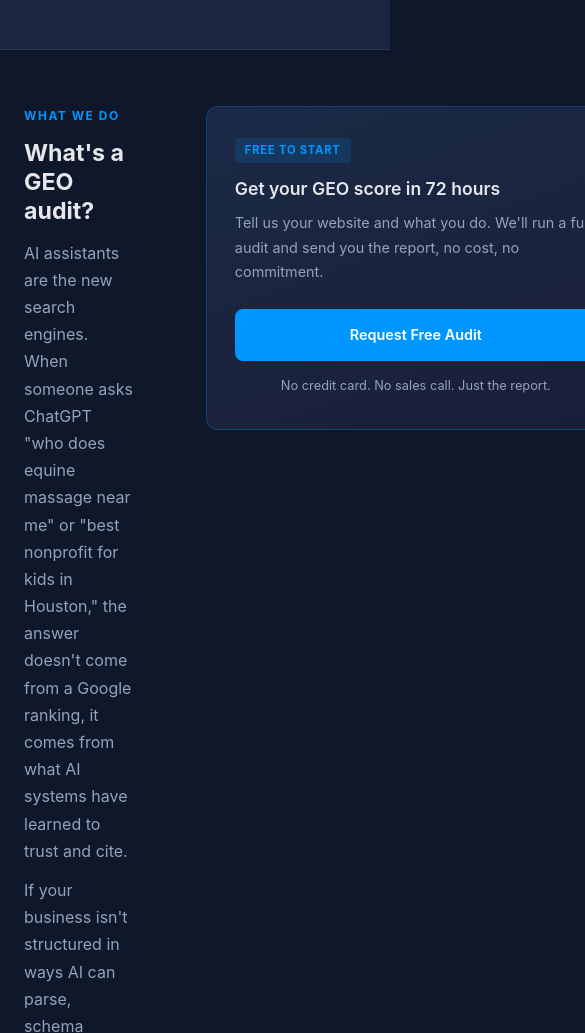
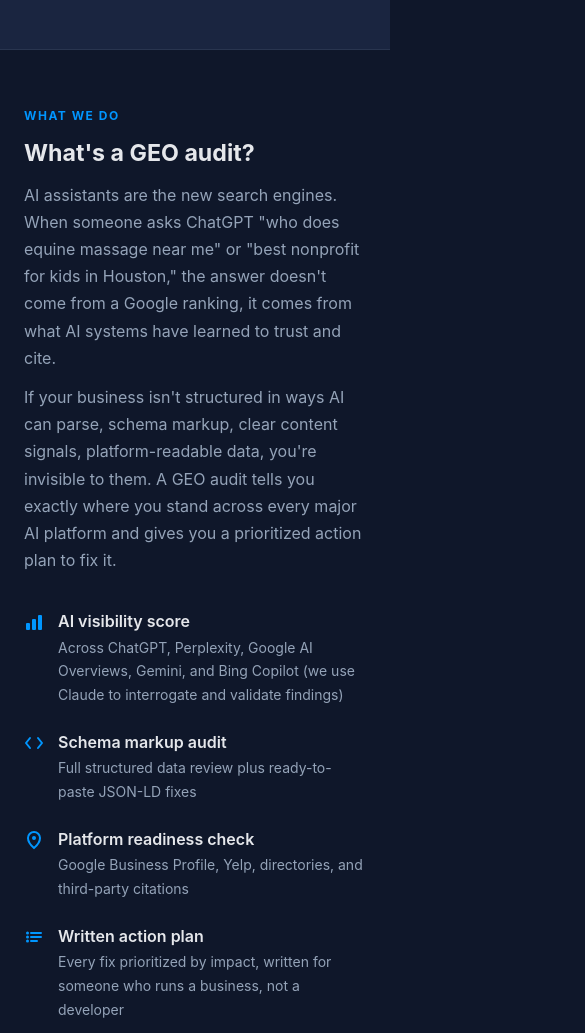
Before and after one commit to Richcamrog/Crestflow-Digital-, a plain HTML site: page index.html in a window 390 px wide. Shown: the part 1029-2062 px from the top of the page, 585 px wide, since content can reach past the window. Drawn offline with Linux system fonts and the light colour scheme.

Commit message:
Fix mobile layout: replace inline grids with responsive CSS classes

```diff
--- a/assets/style.css
+++ b/assets/style.css
@@ -524,6 +524,25 @@ section { padding: 80px 0; }
 .not-found h1 { font-size: clamp(1.5rem, 4vw, 2.5rem); margin-bottom: 16px; }
 .not-found p { margin-bottom: 32px; font-size: 1rem; }
 
+/* === Responsive grids (used with inline styles overridden on mobile) === */
+.pricing-cards-grid {
+  display: grid;
+  grid-template-columns: 1fr 1fr;
+  gap: 24px;
+}
+
+.explainer-grid {
+  display: grid;
+  grid-template-columns: 1fr 420px;
+  gap: 72px;
+  align-items: start;
+}
+
+.explainer-sticky {
+  position: sticky;
+  top: 88px;
+}
+
 /* === Mobile === */
 @media (max-width: 768px) {
   section { padding: 56px 0; }
@@ -567,7 +586,15 @@ section { padding: 80px 0; }
 
   .cards-3,
   .secondary-cards-grid,
-  .pricing-grid { grid-template-columns: 1fr; }
+  .pricing-grid,
+  .pricing-cards-grid { grid-template-columns: 1fr; }
+
+  .explainer-grid {
+    grid-template-columns: 1fr;
+    gap: 40px;
+  }
+
+  .explainer-sticky { position: static; }
 
   .contact-grid { grid-template-columns: 1fr; }
 
--- a/index.html
+++ b/index.html
@@ -126,7 +126,7 @@
     <!-- ========== WHAT'S A GEO AUDIT ========== -->
     <section>
       <div class="container">
-        <div style="display:grid;grid-template-columns:1fr 420px;gap:72px;align-items:start;">
+        <div class="explainer-grid">
           <div>
             <span class="section-label">What we do</span>
             <h2>What's a GEO audit?</h2>
@@ -205,7 +205,7 @@
           </div>
 
           <!-- Right side callout box -->
-          <div style="position:sticky;top:88px;">
+          <div class="explainer-sticky">
             <div class="card card-featured">
               <div class="card-tag">Free to start</div>
               <h3>Get your GEO score in 72 hours</h3>
```
Also changed, not shown: services.html (+1 -1 lines).
